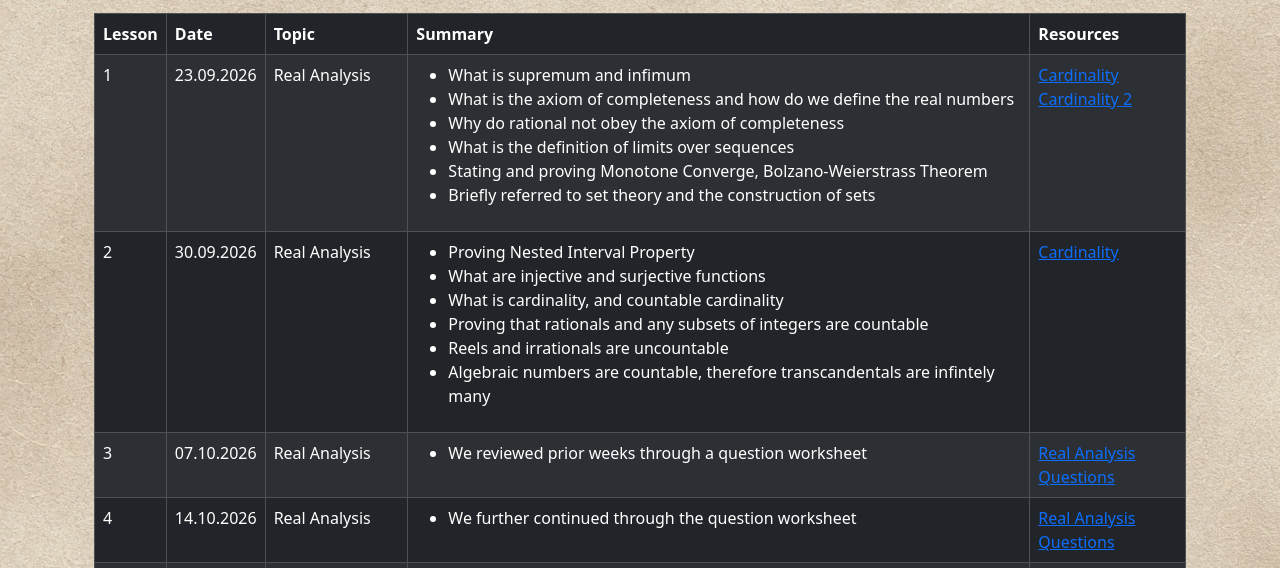
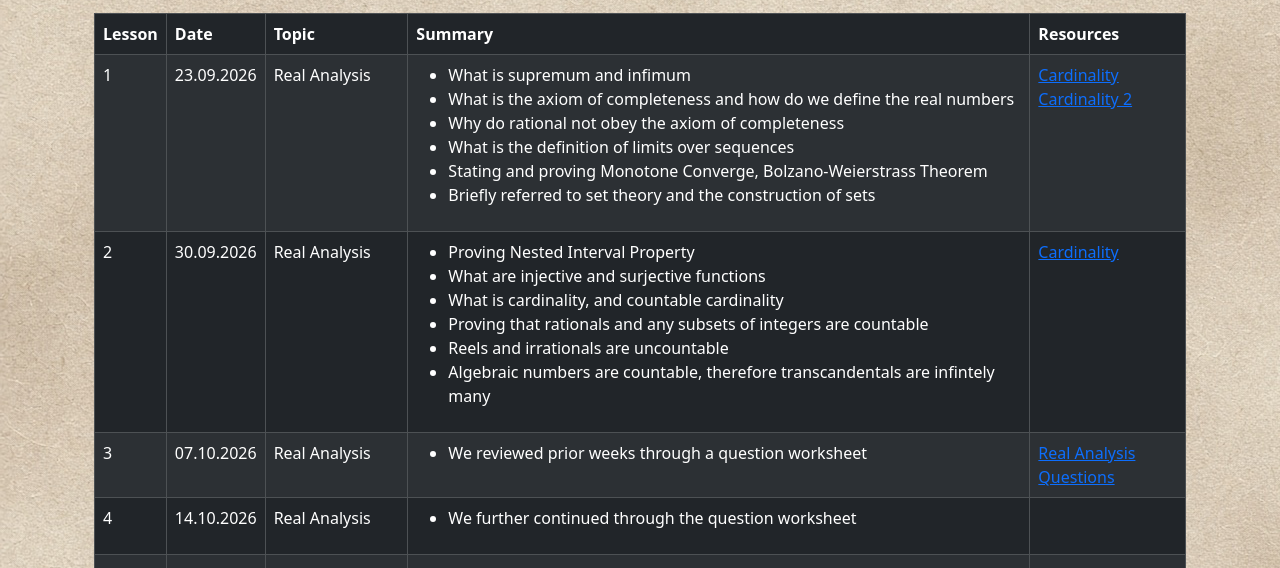
Before and after one commit to dortluoglumustafa/dortluoglumustafa.github.io, a plain HTML site: page lessons.html in a window 1280 px wide. Shown: the part 155-723 px from the top of the page. Drawn offline with nearby package versions, Linux system fonts and the light colour scheme.

Commit message:
Fix minor mistake
Remove a wrong link

```diff
--- a/lessons.html
+++ b/lessons.html
@@ -91,7 +91,7 @@
                                         </ul>
                                 </td>
                                 <td>
-                                    <a href="/assets/resources/RealAnalysisQuestions.pdf" target="_blank">Real Analysis Questions</a>
+
                                 </td>
                             </tr>
 
```
